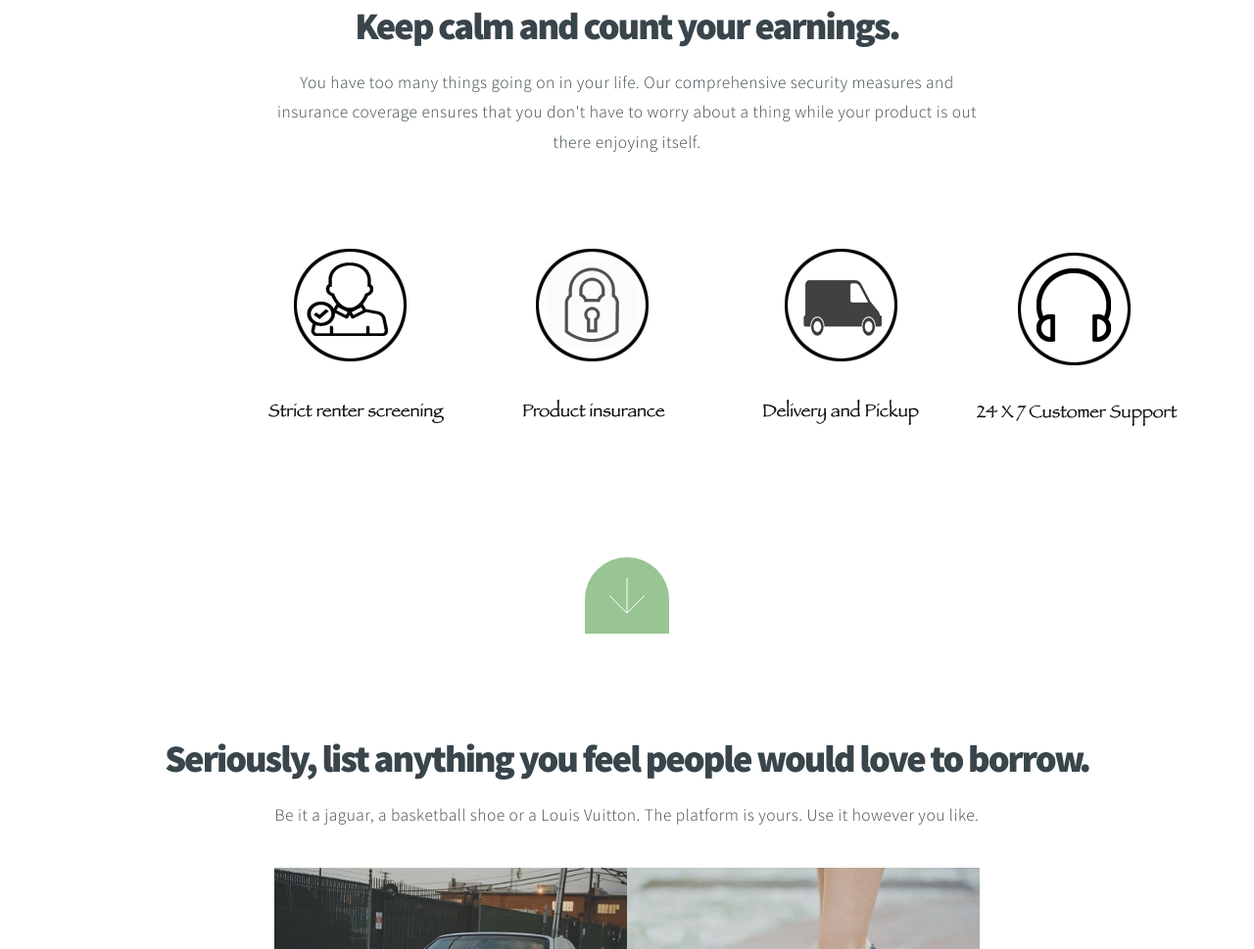
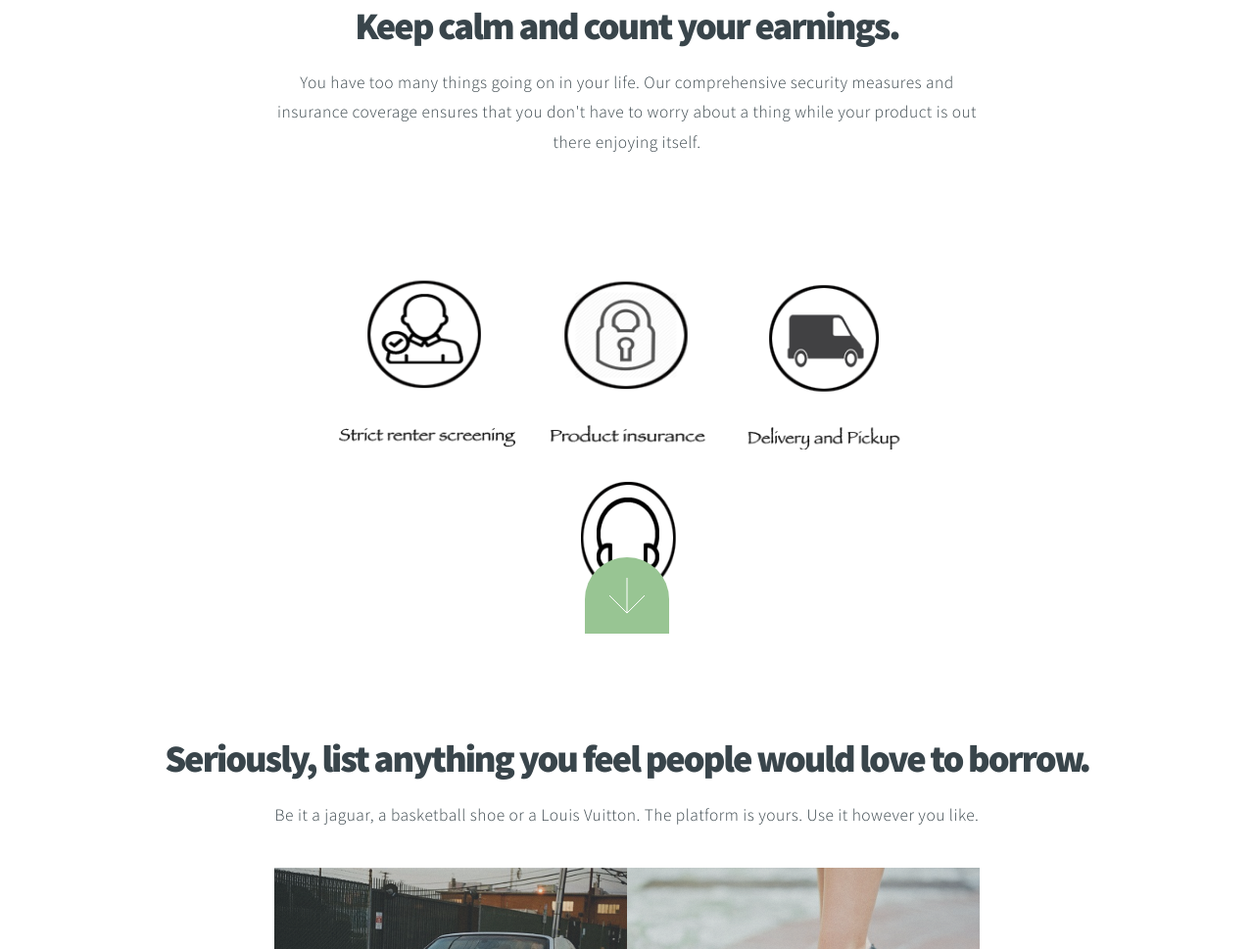
Before and after one commit to deepak28290/themesh, a plain HTML site: page index.html in a window 1280 px wide. Shown: the part 2397-3366 px from the top of the page at 98% size. Drawn offline with Linux system fonts and the light colour scheme.

Commit message:
updated img

```diff
--- a/index.html
+++ b/index.html
@@ -97,7 +97,12 @@
 						<p>You have too many things going on in your life. Our comprehensive security measures and
 							insurance coverage ensures that you don't have to worry about a thing while your product is
 							out there enjoying itself.</p>
-							<img src="images/meshapp_relax.png" title="www.themeshapp.com" style="margin-left:-60px;" alt="" />
+							<div style="overflow:hidden;margin-top:100px;">
+							<img src="images/meshapp_relax11.png" title="www.themeshapp.com" style="display: inline-block;*display: inline;zoom: 1;width:200px;height:200px;padding:10px;" alt="" />
+							<img src="images/meshapp_relax22.png" title="www.themeshapp.com" style="display: inline-block;*display: inline;zoom: 1;width:200px;height:200px;padding:10px;"  alt="" />
+							<img src="images/meshapp_relax33.png" title="www.themeshapp.com" style="display: inline-block;*display: inline;zoom: 1;width:200px;height:200px;padding:10px;"  alt="" />
+							<img src="images/meshapp_relax44.png" title="www.themeshapp.com" style="display: inline-block;*display: inline;zoom: 1;width:200px;height:200px;padding:10px;"  alt="" />
+							</div>
 					</header>
 				</div>
 				<a href="#work2" class="button style3 down anchored">Next</a>
```
Also changed, not shown: images/meshapp_relax11.png (added), images/meshapp_relax22.png (added), images/meshapp_relax33.png (added), images/meshapp_relax44.png (added), 1 other file.
